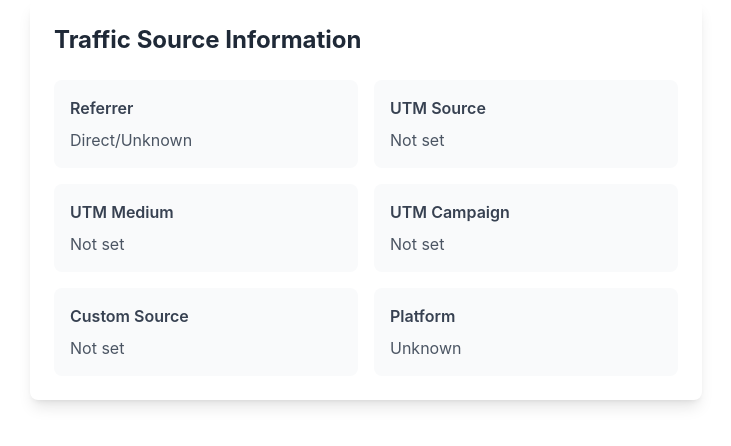
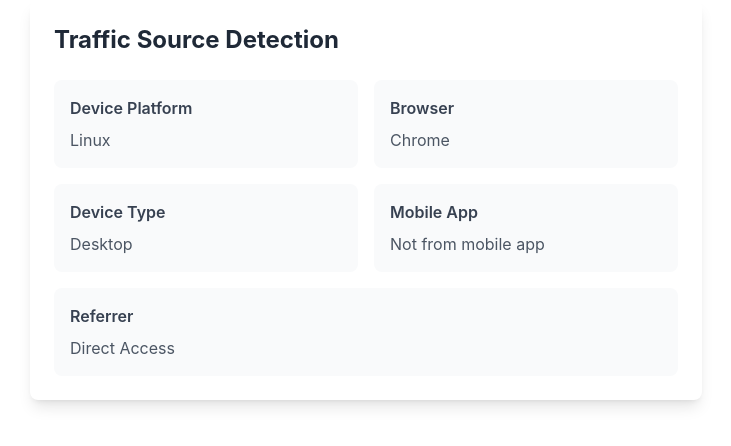
Before and after one commit to saurowankhade/Solar-Magement-, a React (Vite) app: page /track in a window 1280 px wide. Shown: the top 446 px of the page, without its empty margins (274-1005 px from the left). Built offline with nearby package versions, Linux system fonts and the light colour scheme; no server answers.

Commit message:
Testing a code

```diff
--- a/src/Components/TrafficSourceTracker.jsx
+++ b/src/Components/TrafficSourceTracker.jsx
@@ -1,97 +1,109 @@
 import { useEffect, useState } from 'react';
 
 const TrafficSourceTracker = () => {
-  const [trafficSource, setTrafficSource] = useState({
-    referrer: '',
-    utmSource: '',
-    utmMedium: '',
-    utmCampaign: '',
-    customSource: '',
-    userAgent: '',
-    platform: ''
+    const [sourceInfo, setSourceInfo] = useState({
+        platform: 'Unknown',
+        browser: 'Unknown',
+        mobileApp: 'Unknown',
+        isInApp: false,
+        referrer: 'Unknown',
+        deviceType: 'Unknown'
       });
 
       useEffect(() => {
-    // Get referrer if available
-    const referrer = document.referrer || 'Direct/Unknown';
-
-    // Get UTM parameters from URL
-    const urlParams = new URLSearchParams(window.location.search);
-    const utmSource = urlParams.get('utm_source') || '';
-    const utmMedium = urlParams.get('utm_medium') || '';
-    const utmCampaign = urlParams.get('utm_campaign') || '';
-    const customSource = urlParams.get('source') || '';
-
-    // Get user agent info
-    const userAgent = navigator.userAgent;
-
-    // Detect platform
-    const getPlatform = () => {
-      if (/android/i.test(userAgent)) return 'Android';
-      if (/iPad|iPhone|iPod/.test(userAgent)) return 'iOS';
-      if (/Windows/.test(userAgent)) return 'Windows';
-      if (/Mac OS/.test(userAgent)) return 'MacOS';
-      return 'Unknown';
+        const detectSource = () => {
+          const userAgent = navigator.userAgent.toLowerCase();
+          let info = {
+            platform: 'Unknown',
+            browser: 'Unknown',
+            mobileApp: 'Unknown',
+            isInApp: false,
+            referrer: document.referrer || 'Direct Access',
+            deviceType: 'Unknown'
           };
 
-    setTrafficSource({
-      referrer,
-      utmSource,
-      utmMedium,
-      utmCampaign,
-      customSource,
-      userAgent,
-      platform: getPlatform()
-    });
+          // Detect Platform
+          if (/android/.test(userAgent)) info.platform = 'Android';
+          else if (/ipad|iphone|ipod/.test(userAgent)) info.platform = 'iOS';
+          else if (/windows/.test(userAgent)) info.platform = 'Windows';
+          else if (/macintosh|mac os x/.test(userAgent)) info.platform = 'MacOS';
+          else if (/linux/.test(userAgent)) info.platform = 'Linux';
 
-    // Log the traffic source (you can send this to your analytics service)
-    console.log('Traffic source detected:', {
-      referrer,
-      utmSource,
-      utmMedium,
-      utmCampaign,
-      customSource,
-      platform: getPlatform()
-    });
+          // Detect Browser
+          if (/edg/.test(userAgent)) info.browser = 'Microsoft Edge';
+          else if (/chrome/.test(userAgent)) info.browser = 'Chrome';
+          else if (/firefox/.test(userAgent)) info.browser = 'Firefox';
+          else if (/safari/.test(userAgent)) info.browser = 'Safari';
+          else if (/opera|opr/.test(userAgent)) info.browser = 'Opera';
+
+          // Detect if coming from mobile app
+          if (/fb_iab/.test(userAgent) || /fb4a/.test(userAgent)) {
+            info.mobileApp = 'Facebook App';
+            info.isInApp = true;
+          } else if (/instagram/.test(userAgent)) {
+            info.mobileApp = 'Instagram App';
+            info.isInApp = true;
+          } else if (/twitter/.test(userAgent)) {
+            info.mobileApp = 'Twitter App';
+            info.isInApp = true;
+          } else if (/linkedin/.test(userAgent)) {
+            info.mobileApp = 'LinkedIn App';
+            info.isInApp = true;
+          } else if (/whatsapp/.test(userAgent)) {
+            info.mobileApp = 'WhatsApp';
+            info.isInApp = true;
+          } else if (/telegram/.test(userAgent)) {
+            info.mobileApp = 'Telegram';
+            info.isInApp = true;
+          }
+
+          // Detect Device Type
+          if (/mobile|android|ios|iphone|ipad|ipod/.test(userAgent)) {
+            info.deviceType = 'Mobile';
+          } else if (/tablet|ipad/.test(userAgent)) {
+            info.deviceType = 'Tablet';
+          } else {
+            info.deviceType = 'Desktop';
+          }
+
+          return info;
+        };
+
+        const info = detectSource();
+        setSourceInfo(info);
+
+        // Log the detection results
+        console.log('Source Detection Results:', info);
       }, []);
 
       return (
         <div className="max-w-2xl mx-auto p-6 bg-white rounded-lg shadow-lg">
-      <div className="mb-6">
-        <h2 className="text-2xl font-bold text-gray-800">Traffic Source Information</h2>
-      </div>
+          <h2 className="text-2xl font-bold text-gray-800 mb-6">Traffic Source Detection</h2>
 
-      <div className="space-y-4">
           <div className="grid grid-cols-1 md:grid-cols-2 gap-4">
             <div className="p-4 bg-gray-50 rounded-lg">
-            <h3 className="font-semibold text-gray-700 mb-2">Referrer</h3>
-            <p className="text-gray-600">{trafficSource.referrer}</p>
+              <h3 className="font-semibold text-gray-700 mb-2">Device Platform</h3>
+              <p className="text-gray-600">{sourceInfo.platform}</p>
             </div>
 
             <div className="p-4 bg-gray-50 rounded-lg">
-            <h3 className="font-semibold text-gray-700 mb-2">UTM Source</h3>
-            <p className="text-gray-600">{trafficSource.utmSource || 'Not set'}</p>
+              <h3 className="font-semibold text-gray-700 mb-2">Browser</h3>
+              <p className="text-gray-600">{sourceInfo.browser}</p>
             </div>
 
             <div className="p-4 bg-gray-50 rounded-lg">
-            <h3 className="font-semibold text-gray-700 mb-2">UTM Medium</h3>
-            <p className="text-gray-600">{trafficSource.utmMedium || 'Not set'}</p>
+              <h3 className="font-semibold text-gray-700 mb-2">Device Type</h3>
+              <p className="text-gray-600">{sourceInfo.deviceType}</p>
             </div>
 
             <div className="p-4 bg-gray-50 rounded-lg">
-            <h3 className="font-semibold text-gray-700 mb-2">UTM Campaign</h3>
-            <p className="text-gray-600">{trafficSource.utmCampaign || 'Not set'}</p>
+              <h3 className="font-semibold text-gray-700 mb-2">Mobile App</h3>
+              <p className="text-gray-600">{sourceInfo.isInApp ? sourceInfo.mobileApp : 'Not from mobile app'}</p>
             </div>
 
-          <div className="p-4 bg-gray-50 rounded-lg">
-            <h3 className="font-semibold text-gray-700 mb-2">Custom Source</h3>
-            <p className="text-gray-600">{trafficSource.customSource || 'Not set'}</p>
-          </div>
-
-          <div className="p-4 bg-gray-50 rounded-lg">
-            <h3 className="font-semibold text-gray-700 mb-2">Platform</h3>
-            <p className="text-gray-600">{trafficSource.platform}</p>
-          </div>
+            <div className="p-4 bg-gray-50 rounded-lg col-span-2">
+              <h3 className="font-semibold text-gray-700 mb-2">Referrer</h3>
+              <p className="text-gray-600">{sourceInfo.referrer}</p>
             </div>
           </div>
         </div>
```
Lines whose indentation alone changed are shown as unchanged.
